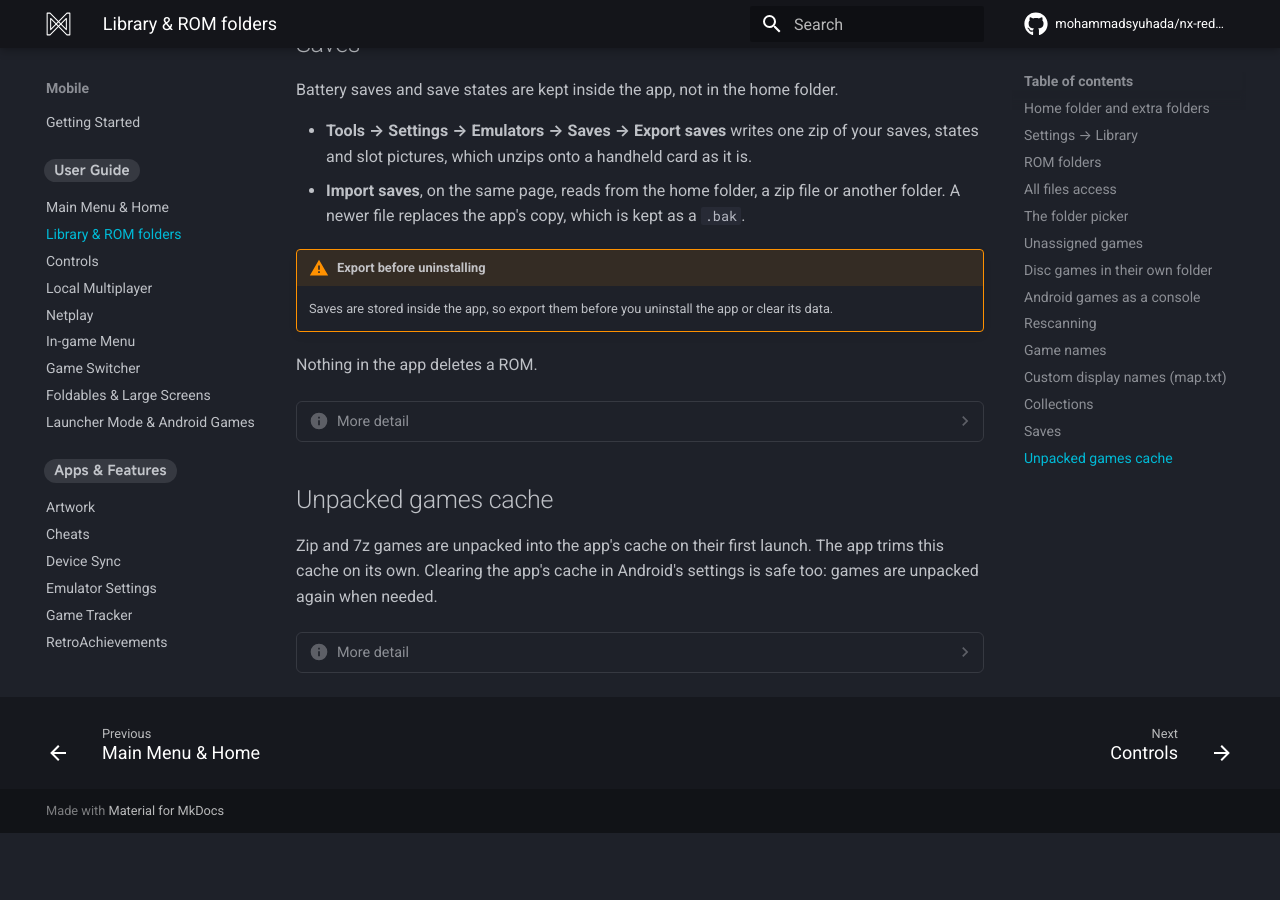
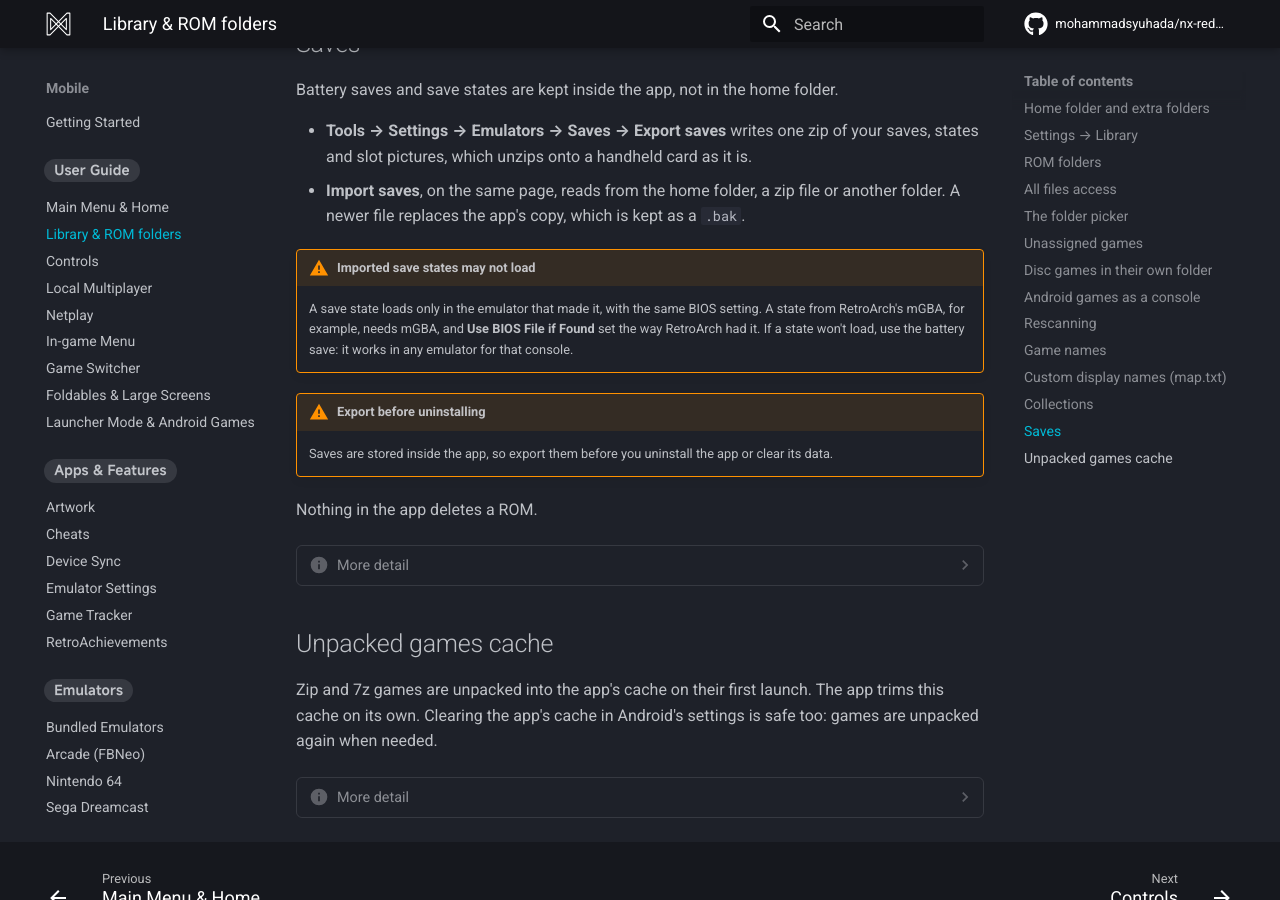
Before and after one commit to mohammadsyuhada/nx-redux-docs, an MkDocs documentation site: the page built from docs/mobile/library.md, in a window 1280 px wide and 900 px high, scrolled down 5581 px. Built offline with MkDocs 1.6.1 and Material for MkDocs 9.7.7, drawn with Linux system fonts in a browser that asks for light colours; comment, search, counter and statistics services are not loaded; before the commit the page ends 6414 px from its top, so only the background shows below that.

Commit message:
docs(mobile): note that imported save states need their own emulator and BIOS setting

```diff
--- a/docs/mobile/library.md
+++ b/docs/mobile/library.md
@@ -241,6 +241,12 @@ folder.
   or another folder. A newer file replaces the app's copy, which is kept as a
   `.bak`.
 
+!!! warning "Imported save states may not load"
+    A save state loads only in the emulator that made it, with the same BIOS
+    setting. A state from RetroArch's mGBA, for example, needs mGBA, and
+    **Use BIOS File if Found** set the way RetroArch had it. If a state won't
+    load, use the battery save: it works in any emulator for that console.
+
 !!! warning "Export before uninstalling"
     Saves are stored inside the app, so export them before you uninstall the
     app or clear its data.
```
